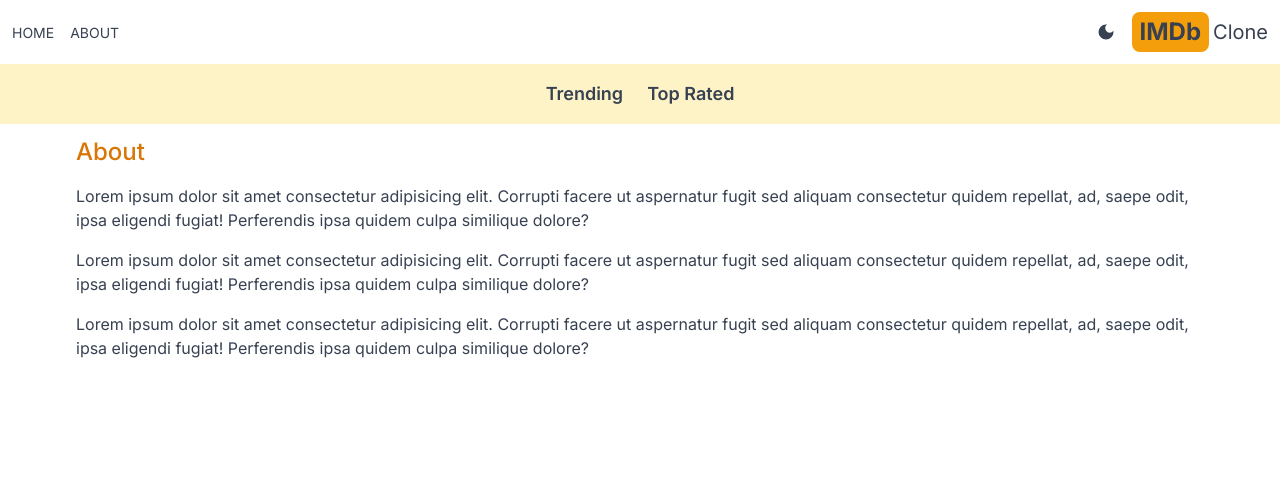
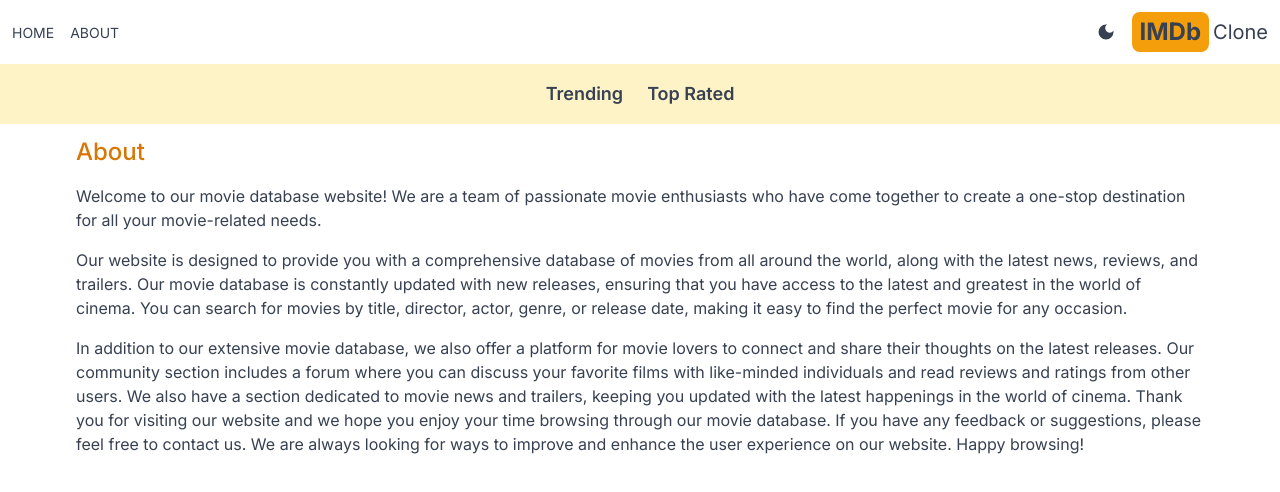
Before and after one commit to sslenses/imdb2-next, a Next.js app: page /about in a window 1280 px wide. Shown: the top 492 px of the page. Built offline with nearby package versions, Linux system fonts and the light colour scheme.

Commit message:
add movie page

```diff
--- a/next.config.mjs
+++ b/next.config.js
@@ -1,14 +1,13 @@
-/** @type {import('next').NextConfig} */
 const nextConfig = {
-    images: {
+  images: {
     remotePatterns: [
       {
         protocol: 'https',
-        hostname: 'res.cloudinary.com',
+        hostname: 'image.tmdb.org',
         pathname: '**',
       },
     ],
   },
 };
 
-export default nextConfig;
+module.exports = nextConfig;
--- a/src/app/about/page.jsx
+++ b/src/app/about/page.jsx
@@ -1,12 +1,36 @@
-import React from 'react'
+export default function About() {
+  return (
+    <div className='max-w-6xl mx-auto p-3 space-y-4'>
+      <h1 className='text-2xl font-medium text-amber-600'>About</h1>
+      <p>
+        Welcome to our movie database website! We are a team of passionate movie
+        enthusiasts who have come together to create a one-stop destination for
+        all your movie-related needs.
+      </p>
 
-export default function page() {
-  return (
-    <div className='max-w-6xl mx-auto space-y-4 p-3'>
-        <h1 className='text-2xl font-medium text-amber-600'>About</h1>
-        <p>Lorem ipsum dolor sit amet consectetur adipisicing elit. Corrupti facere ut aspernatur fugit sed aliquam consectetur quidem repellat, ad, saepe odit, ipsa eligendi fugiat! Perferendis ipsa quidem culpa similique dolore?</p>
-        <p>Lorem ipsum dolor sit amet consectetur adipisicing elit. Corrupti facere ut aspernatur fugit sed aliquam consectetur quidem repellat, ad, saepe odit, ipsa eligendi fugiat! Perferendis ipsa quidem culpa similique dolore?</p>
-        <p>Lorem ipsum dolor sit amet consectetur adipisicing elit. Corrupti facere ut aspernatur fugit sed aliquam consectetur quidem repellat, ad, saepe odit, ipsa eligendi fugiat! Perferendis ipsa quidem culpa similique dolore?</p>
+      <p>
+        Our website is designed to provide you with a comprehensive database of
+        movies from all around the world, along with the latest news, reviews,
+        and trailers. Our movie database is constantly updated with new
+        releases, ensuring that you have access to the latest and greatest in
+        the world of cinema. You can search for movies by title, director,
+        actor, genre, or release date, making it easy to find the perfect movie
+        for any occasion.
+      </p>
+
+      <p>
+        In addition to our extensive movie database, we also offer a platform
+        for movie lovers to connect and share their thoughts on the latest
+        releases. Our community section includes a forum where you can discuss
+        your favorite films with like-minded individuals and read reviews and
+        ratings from other users. We also have a section dedicated to movie news
+        and trailers, keeping you updated with the latest happenings in the
+        world of cinema. Thank you for visiting our website and we hope you
+        enjoy your time browsing through our movie database. If you have any
+        feedback or suggestions, please feel free to contact us. We are always
+        looking for ways to improve and enhance the user experience on our
+        website. Happy browsing!
+      </p>
     </div>
-  )
+  );
 }
--- a/src/app/error.jsx
+++ b/src/app/error.jsx
@@ -1,15 +1,16 @@
-'use client'
+'use client';
 
-import { useEffect } from 'react'
-import React from 'react'
-
-export default function error({error, reset}) {
-    useEffect(()=>{
-    console.log(error)
-  },[error])
+import { useEffect } from 'react';
+export default function Error({ error, reset }) {
+  useEffect(() => {
+    console.log(error);
+  }, [error]);
   return (
     <div className='text-center mt-10'>
-        <h1>Error banget</h1>
+      <h1>Something went wrong. Please try again later.</h1>
+      <button className='hover:text-amber-600' onClick={() => reset()}>
+        Try Again
+      </button>
     </div>
-  )
+  );
 }
--- /dev/null
+++ b/src/app/loading.jsx
@@ -0,0 +1,7 @@
+export default function loading() {
+    return (
+      <div className='flex justify-center mt-16'>
+        <img className='h-52' src='spinner.svg' alt='loading...' />
+      </div>
+    );
+  }
--- a/src/app/page.js
+++ b/src/app/page.js
@@ -1,30 +1,24 @@
-import Results from '@/components/Results'
+import Results from '@/components/Results';
 
 const API_KEY = process.env.API_KEY;
 
 export default async function Home({ searchParams }) {
   const genre = searchParams.genre || 'fetchTrending';
-
   const res = await fetch(
     `https://api.themoviedb.org/3${
-      genre === 'fetchTopRated'
-        ? '/movie/top_rated'
-        : '/trending/all/day'
-    }?api_key=${API_KEY}&language=en-US&page=1`
+      genre === 'fetchTopRated' ? `/movie/top_rated` : `/trending/all/week`
+    }?api_key=${API_KEY}&language=en-US&page=1`,
+    { next: { revalidate: 10000 } }
   );
-
   const data = await res.json();
-
   if (!res.ok) {
-    throw new Error ('Failed to fetch data');
+    throw new Error('Failed to fetch data');
   }
   const results = data.results;
-  // console.log(results.original_title);
 
   return (
     <div>
       <Results results={results} />
     </div>
-  )
-
+  );
 }
--- a/src/components/Results.jsx
+++ b/src/components/Results.jsx
@@ -1,25 +1,11 @@
-import React from 'react'
+import Card from './Card';
 
-export default function Results ({results}) {
+export default function Results({ results }) {
   return (
-    <div className='
-    sm:grid
-    sm:grid-cols-2
-    lg:grid-cols-3
-    xl:grid-cols-4
-    2xl:grid-cols-5
-    max-w-6xl
-    mx-auto
-    p-4
-    '>
-        {
-            results.map((result) => (
-                <div key={result.id}>
-                    <h2>{result.original_title}</h2>
-                </div>
-            ))
-        }
-
+    <div className='sm:grid sm:grid-cols-2 lg:grid-cols-3 xl:grid-cols-4 2xl:grid-cols-5 max-w-6xl mx-auto py-4'>
+      {results.map((result) => (
+        <Card key={result.id} result={result} />
+      ))}
     </div>
-  )
-  }
+  );
+}
```
Also changed, not shown: src/app/Providers.jsx (+8 -10 lines), src/app/movie/[id]/page.jsx (added, +39 -0 lines), src/components/Card.jsx (+20 -28 lines).
